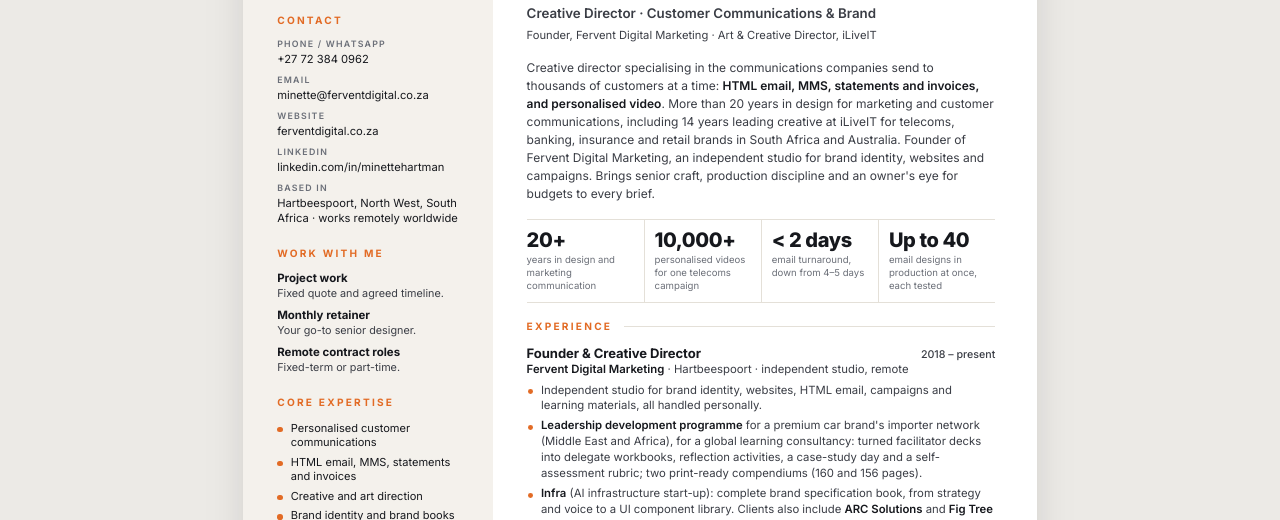
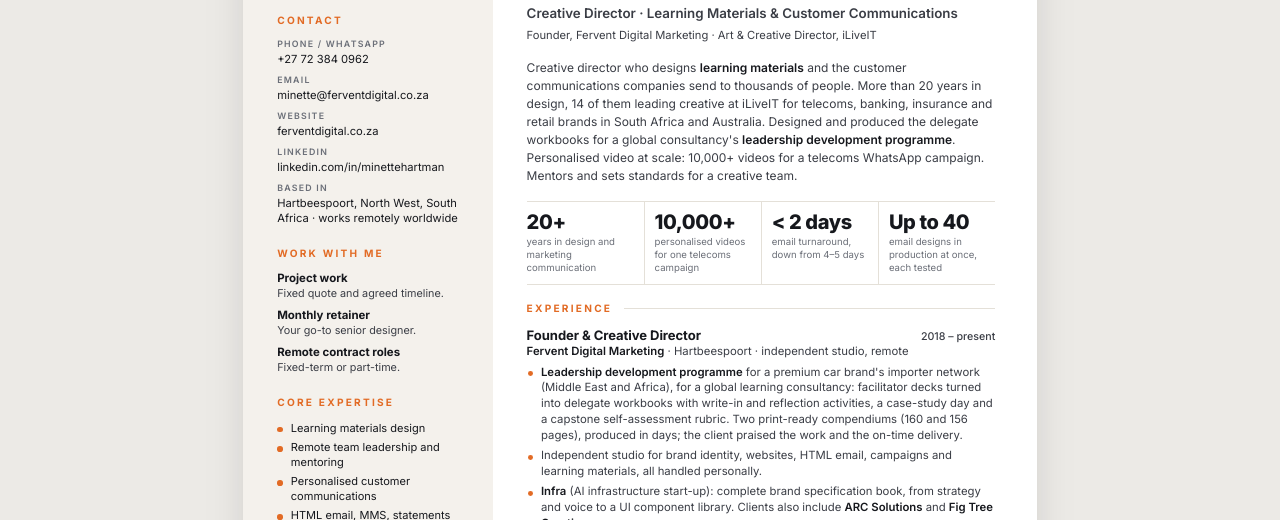
Before and after one commit to fervent-digital/site, a plain HTML site: page cv.html in a window 1280 px wide. Shown: the part 280-800 px from the top of the page. Drawn offline with Linux system fonts and the light colour scheme.

Commit message:
Use the Digify-tailored CV (learning materials focus) as the website CV
Co-Authored-By: Claude Sonnet 5.5 <noreply@anthropic.com>

```diff
--- a/cv.html
+++ b/cv.html
@@ -181,15 +181,15 @@
       <section class="cv-block">
         <h2 class="cv-h">Core expertise</h2>
         <ul class="cv-dots">
+          <li>Learning materials design</li>
+          <li>Remote team leadership and mentoring</li>
           <li>Personalised customer communications</li>
           <li>HTML email, MMS, statements and invoices</li>
+          <li>Personalised video and motion graphics</li>
           <li>Creative and art direction</li>
           <li>Brand identity and brand books</li>
-          <li>Personalised video and motion graphics</li>
           <li>UX/UI, web design and SEO</li>
           <li>Print, packaging and pre-press</li>
-          <li>Learning materials design</li>
-          <li>Remote team leadership and mentoring</li>
           <li>Workflow automation, budgets and vendors</li>
         </ul>
       </section>
@@ -209,7 +209,7 @@
     <div class="cv-body">
       <header>
         <h1 class="cv-name">Minette<br />Hartman</h1>
-        <p class="cv-role-line">Creative Director · Customer Communications &amp; Brand</p>
+        <p class="cv-role-line">Creative Director · Learning Materials &amp; Customer Communications</p>
         <p class="cv-sub-line">Founder, Fervent Digital Marketing · Art &amp; Creative Director, iLiveIT</p>
         <p class="cv-mobile-contact">
           <a href="mailto:minette@ferventdigital.co.za">minette@ferventdigital.co.za</a> ·
@@ -218,12 +218,12 @@
       </header>
 
       <p class="cv-summary">
-        Creative director specialising in the communications companies send to thousands of customers at a time:
-        <strong>HTML email, MMS, statements and invoices, and personalised video</strong>. More than 20 years in design
-        for marketing and customer communications, including 14 years leading creative at iLiveIT for telecoms,
-        banking, insurance and retail brands in South Africa and Australia. Founder of Fervent Digital Marketing,
-        an independent studio for brand identity, websites and campaigns. Brings senior craft, production
-        discipline and an owner's eye for budgets to every brief.
+        Creative director who designs <strong>learning materials</strong> and the customer communications companies
+        send to thousands of people. More than 20 years in design, 14 of them leading creative at iLiveIT for
+        telecoms, banking, insurance and retail brands in South Africa and Australia. Designed and produced the
+        delegate workbooks for a global consultancy's <strong>leadership development programme</strong>. Personalised
+        video at scale: 10,000+ videos for a telecoms WhatsApp campaign. Mentors and sets standards for a creative
+        team.
       </p>
 
       <div class="cv-stats" role="list">
@@ -243,9 +243,9 @@
           </div>
           <p class="cv-org"><strong>Fervent Digital Marketing</strong> · Hartbeespoort · independent studio, remote</p>
           <ul>
+                                                <li><strong>Leadership development programme</strong> for a premium car brand's importer network (Middle East and Africa), for a global learning consultancy: facilitator decks turned into delegate workbooks with write-in and reflection activities, a case-study day and a capstone self-assessment rubric. Two print-ready compendiums (160 and 156 pages), produced in days; the client praised the work and the on-time delivery.</li>
             <li>Independent studio for brand identity, websites, HTML email, campaigns and learning materials, all handled personally.</li>
-            <li><strong>Leadership development programme</strong> for a premium car brand's importer network (Middle East and Africa), for a global learning consultancy: turned facilitator decks into delegate workbooks, reflection activities, a case-study day and a self-assessment rubric; two print-ready compendiums (160 and 156 pages).</li>
-            <li><strong>Infra</strong> (AI infrastructure start-up): complete brand specification book, from strategy and voice to a UI component library. Clients also include <strong>ARC Solutions</strong> and <strong>Fig Tree Creations</strong>.</li>
+                        <li><strong>Infra</strong> (AI infrastructure start-up): complete brand specification book, from strategy and voice to a UI component library. Clients also include <strong>ARC Solutions</strong> and <strong>Fig Tree Creations</strong>.</li>
           </ul>
         </article>
 
@@ -379,14 +379,14 @@
       <section class="cv-section" aria-labelledby="cv-proj">
         <h2 class="cv-h" id="cv-proj">Selected projects</h2>
         <div class="cv-projects">
+          <div class="cv-project is-studio">
+            <h4>Automotive leadership programme</h4>
+            <p>Delegate workbooks, a data-rich case-study day and a capstone rubric for Marketing and Sales Managers across the Middle East and Africa.</p>
+            <span class="tag">Fervent Digital Marketing</span>
+          </div>
           <div class="cv-project">
             <h4>Personalised video at scale</h4>
             <p>More than 10,000 unique personalised videos for a global telecoms company's WhatsApp campaign, from one data-led creative framework.</p>
-            <span class="tag">iLiveIT</span>
-          </div>
-          <div class="cv-project">
-            <h4>Monthly billing communications</h4>
-            <p>Telkom invoice mailers for seven customer segments every month, plus statement MMS for three product lines.</p>
             <span class="tag">iLiveIT</span>
           </div>
           <div class="cv-project">
@@ -399,10 +399,10 @@
             <p>Credit card marketing suites for a top-tier bank in Kenya and Uganda: precise local currency and formatting, within global brand standards.</p>
             <span class="tag">iLiveIT</span>
           </div>
-          <div class="cv-project is-studio">
-            <h4>Automotive leadership programme</h4>
-            <p>Delegate workbooks, a data-rich case-study day and a capstone rubric for Marketing and Sales Managers across the Middle East and Africa.</p>
-            <span class="tag">Fervent Digital Marketing</span>
+          <div class="cv-project">
+            <h4>Monthly billing communications</h4>
+            <p>Telkom invoice mailers for seven customer segments every month, plus statement MMS for three product lines.</p>
+            <span class="tag">iLiveIT</span>
           </div>
           <div class="cv-project is-studio">
             <h4>Infra brand specification book</h4>
```
Also changed, not shown: 1 other file.
